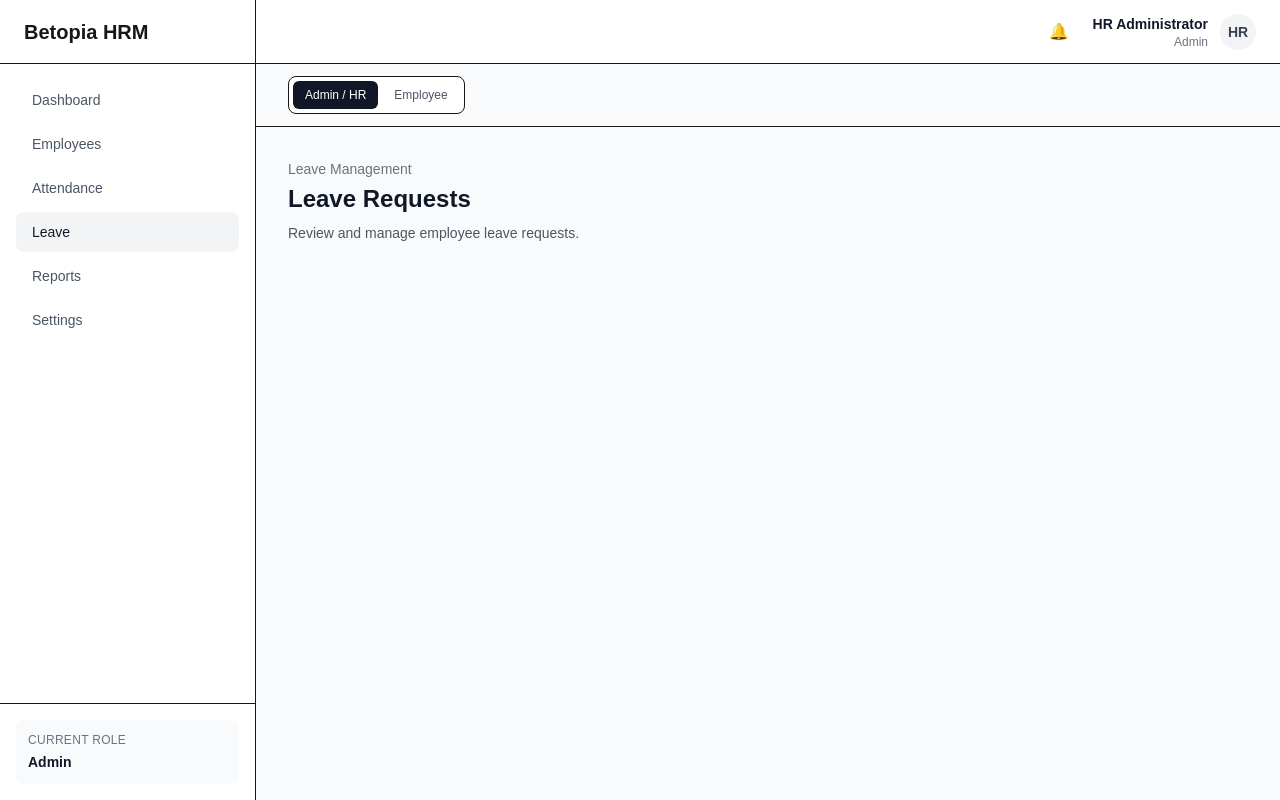
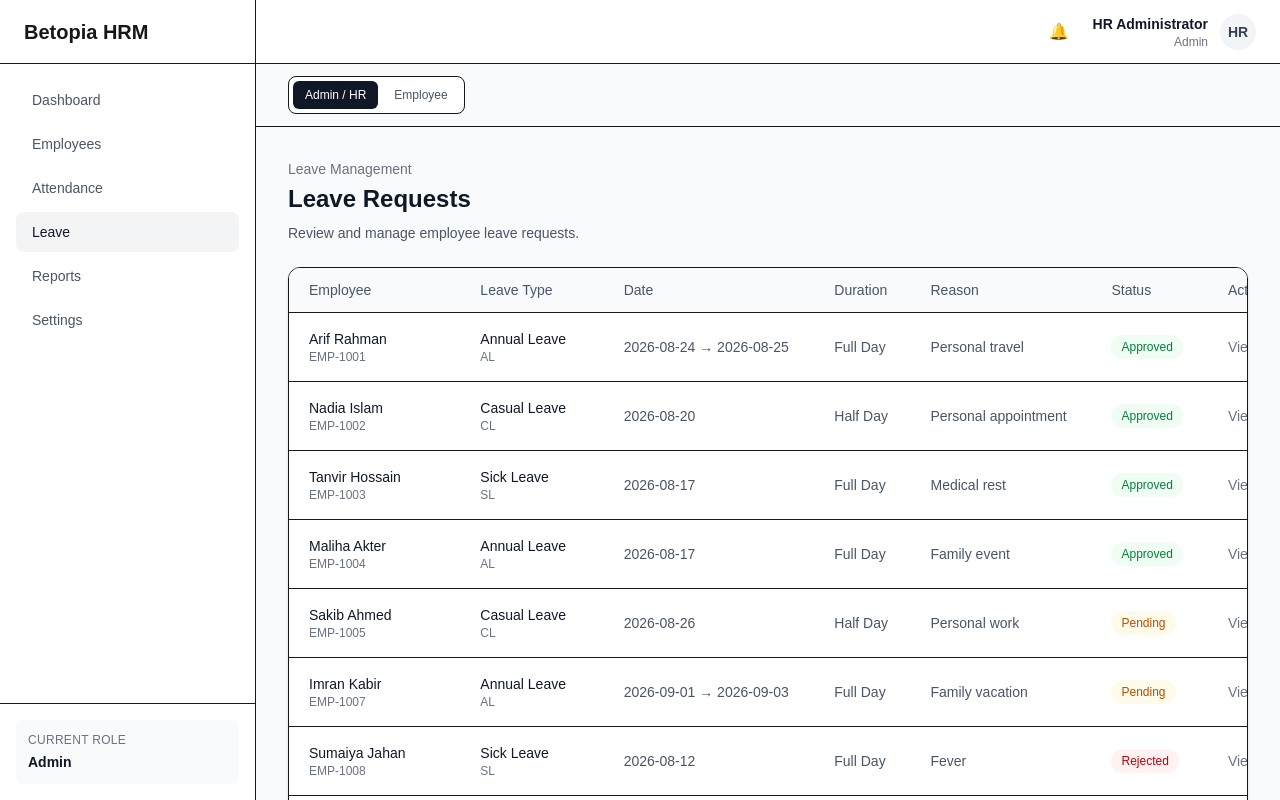
Before and after one commit to siamhossain/betopia-hrm, a Next.js app: page /leave in a window 1280 px wide. Shown: the top 800 px of the page. Built offline with nearby package versions, Linux system fonts and the light colour scheme.

Commit message:
Add leave request table

```diff
--- a/src/app/(dashboard)/leave/page.tsx
+++ b/src/app/(dashboard)/leave/page.tsx
@@ -1,4 +1,9 @@
+import { LeaveRequestTable } from "@/components/leave/LeaveRequestTable";
+import { getLeaveRequests } from "@/services/leaveService";
+
 export default function LeavePage() {
+  const requests = getLeaveRequests();
+
   return (
     <section>
       <div>
@@ -12,6 +17,10 @@ export default function LeavePage() {
           Review and manage employee leave requests.
         </p>
       </div>
+
+      <div className="mt-6">
+        <LeaveRequestTable requests={requests} />
+      </div>
     </section>
   );
 }
--- /dev/null
+++ b/src/components/leave/LeaveRequestTable.tsx
@@ -0,0 +1,134 @@
+import { employees } from "@/data/employees";
+import { leaveTypes } from "@/data/leaveTypes";
+import type { LeaveRequest } from "@/types/leave";
+
+interface LeaveRequestTableProps {
+  requests: LeaveRequest[];
+}
+
+const statusStyles: Record<LeaveRequest["status"], string> = {
+  pending: "bg-amber-50 text-amber-700",
+  approved: "bg-green-50 text-green-700",
+  rejected: "bg-red-50 text-red-700",
+  cancelled: "bg-gray-100 text-gray-600",
+};
+
+const formatStatus = (status: LeaveRequest["status"]) => {
+  return status.charAt(0).toUpperCase() + status.slice(1);
+};
+
+const formatDuration = (duration: LeaveRequest["duration"]) => {
+  return duration === "half_day" ? "Half Day" : "Full Day";
+};
+
+const formatDateRange = (startDate: string, endDate: string) => {
+  if (startDate === endDate) {
+    return startDate;
+  }
+
+  return `${startDate} → ${endDate}`;
+};
+
+export function LeaveRequestTable({ requests }: LeaveRequestTableProps) {
+  return (
+    <div className="overflow-hidden rounded-xl border bg-white shadow-sm">
+      <div className="overflow-x-auto">
+        <table className="w-full min-w-[1000px] text-left text-sm">
+          <thead className="border-b bg-gray-50">
+            <tr>
+              <th className="px-5 py-3 font-medium text-gray-600">Employee</th>
+
+              <th className="px-5 py-3 font-medium text-gray-600">
+                Leave Type
+              </th>
+
+              <th className="px-5 py-3 font-medium text-gray-600">Date</th>
+
+              <th className="px-5 py-3 font-medium text-gray-600">Duration</th>
+
+              <th className="px-5 py-3 font-medium text-gray-600">Reason</th>
+
+              <th className="px-5 py-3 font-medium text-gray-600">Status</th>
+
+              <th className="px-5 py-3 font-medium text-gray-600">Action</th>
+            </tr>
+          </thead>
+
+          <tbody className="divide-y">
+            {requests.map((request) => {
+              const employee = employees.find(
+                (item) => item.id === request.employeeId,
+              );
+
+              const leaveType = leaveTypes.find(
+                (item) => item.id === request.leaveTypeId,
+              );
+
+              return (
+                <tr key={request.id} className="hover:bg-gray-50">
+                  <td className="px-5 py-4">
+                    <div>
+                      <p className="font-medium text-gray-900">
+                        {employee
+                          ? `${employee.firstName} ${employee.lastName}`
+                          : "Unknown Employee"}
+                      </p>
+
+                      <p className="text-xs text-gray-500">
+                        {employee?.employeeCode ?? request.employeeId}
+                      </p>
+                    </div>
+                  </td>
+
+                  <td className="px-5 py-4">
+                    <div>
+                      <p className="font-medium text-gray-900">
+                        {leaveType?.name ?? "Unknown Leave"}
+                      </p>
+
+                      <p className="text-xs text-gray-500">
+                        {leaveType?.code ?? "—"}
+                      </p>
+                    </div>
+                  </td>
+
+                  <td className="px-5 py-4 whitespace-nowrap text-gray-600">
+                    {formatDateRange(request.startDate, request.endDate)}
+                  </td>
+
+                  <td className="px-5 py-4 text-gray-600">
+                    {formatDuration(request.duration)}
+                  </td>
+
+                  <td className="max-w-[240px] px-5 py-4 text-gray-600">
+                    <p className="truncate">{request.reason}</p>
+                  </td>
+
+                  <td className="px-5 py-4">
+                    <span
+                      className={`inline-flex rounded-full px-2.5 py-1 text-xs font-medium ${
+                        statusStyles[request.status]
+                      }`}
+                    >
+                      {formatStatus(request.status)}
+                    </span>
+                  </td>
+
+                  <td className="px-5 py-4">
+                    <button
+                      type="button"
+                      className="text-sm font-medium text-gray-500"
+                      disabled
+                    >
+                      View
+                    </button>
+                  </td>
+                </tr>
+              );
+            })}
+          </tbody>
+        </table>
+      </div>
+    </div>
+  );
+}
```
